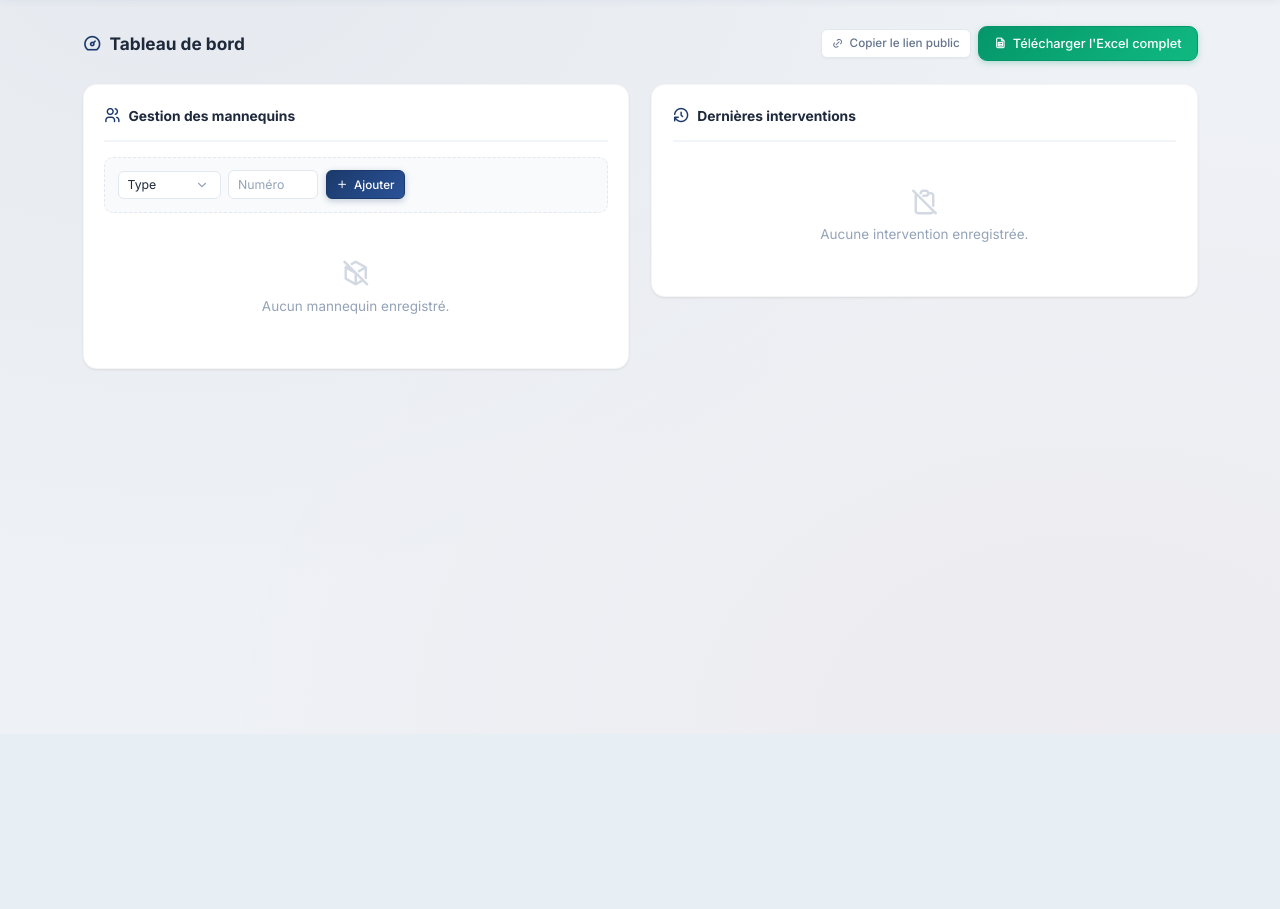
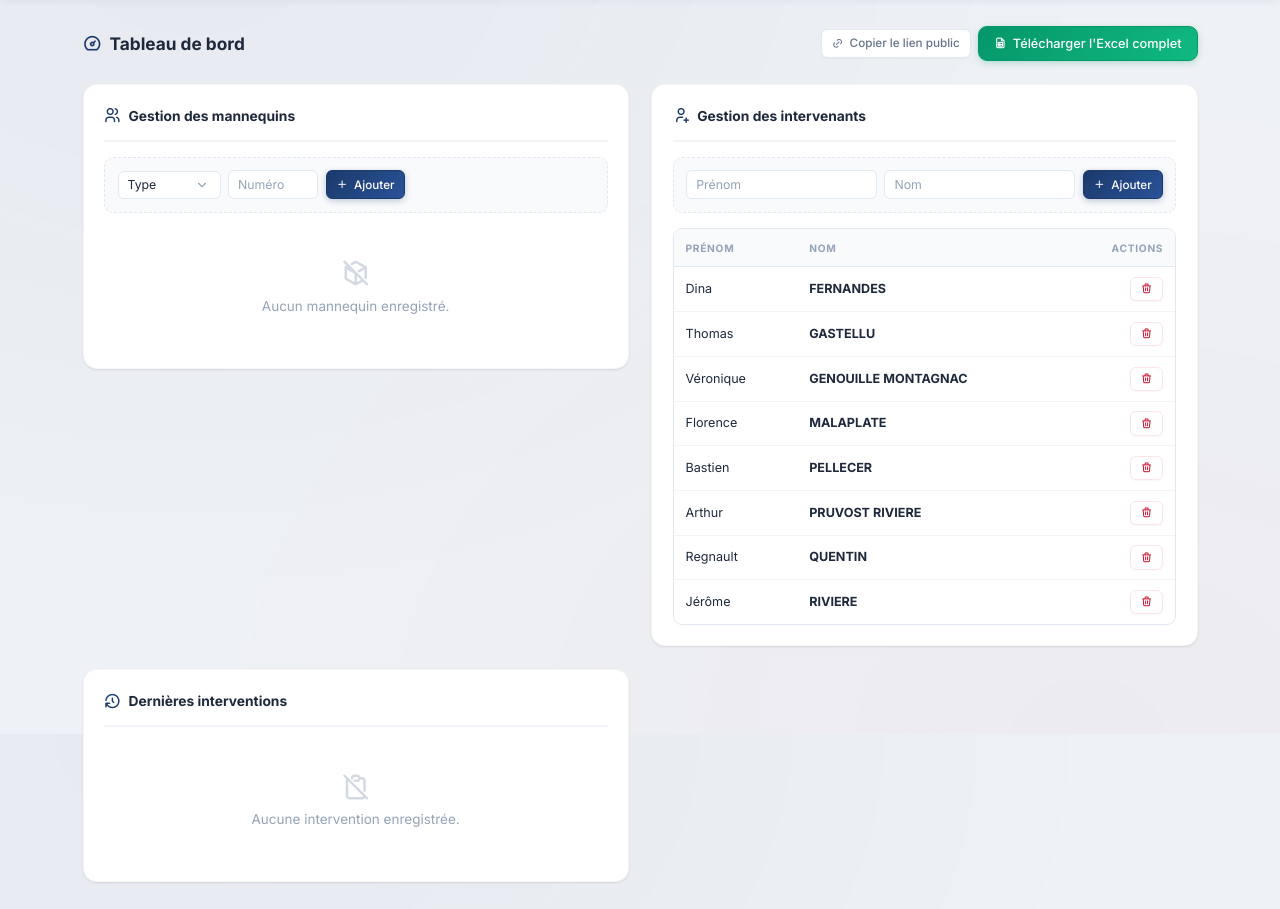
Before and after one commit to Arthur-91140/ALUPS-Mannequin, a Flask app: page /admin/dashboard in a window 1280 px wide. Shown: the part 66-975 px from the top of the page. Before the commit the page ends 436 px from the top, so only its background shows below. Run offline with Flask 3, Linux system fonts and the light colour scheme; the visitor is signed in with stand-in values (Sample User, id 1); data comes from the database, SQL or seed files in the repository; data that the repository does not hold is empty.

Commit message:
Intervenants : liste prédéfinie, gestion admin et saisie manuelle
- Nouvelle table `intervenants` amorcée avec 8 formateurs (si vide)
- Formulaire public : liste déroulante + option « Saisir manuellement »
- Admin : ajout et suppression d'intervenants (historique préservé)
- Tri des plus actifs en tête (COUNT interventions, sans indicateur affiché)

Co-Authored-By: Claude Opus 4.8 <noreply@anthropic.com>

```diff
--- a/app.py
+++ b/app.py
@@ -46,6 +46,19 @@ app.config['PERMANENT_SESSION_LIFETIME'] = timedelta(days=30)
 
 MANNEQUIN_TYPES = ['Homme', 'Femme', 'Enfant', 'Nourrisson']
 DEFAULT_ADMIN_PASSWORD = 'ALUPSAdmin'
+
+# Intervenants pré-enregistrés : amorçage initial de la table `intervenants`.
+# Format (prénom, nom) — le nom peut comporter plusieurs mots.
+DEFAULT_INTERVENANTS = [
+    ('Arthur', 'PRUVOST RIVIERE'),
+    ('Dina', 'FERNANDES'),
+    ('Jérôme', 'RIVIERE'),
+    ('Florence', 'MALAPLATE'),
+    ('Thomas', 'GASTELLU'),
+    ('Bastien', 'PELLECER'),
+    ('Véronique', 'GENOUILLE MONTAGNAC'),
+    ('Regnault', 'QUENTIN'),
+]
 
 # Statuts possibles d'un mannequin (clé stockée en base -> affichage)
 STATUTS = {
@@ -102,6 +115,13 @@ def init_db():
             created_at TIMESTAMP DEFAULT CURRENT_TIMESTAMP,
             FOREIGN KEY (intervention_id) REFERENCES interventions(id) ON DELETE CASCADE
         );
+        CREATE TABLE IF NOT EXISTS intervenants (
+            id INTEGER PRIMARY KEY AUTOINCREMENT,
+            prenom TEXT NOT NULL,
+            nom TEXT NOT NULL,
+            created_at TIMESTAMP DEFAULT CURRENT_TIMESTAMP,
+            UNIQUE(prenom, nom)
+        );
     ''')
     # Add column if missing (preserves existing data)
     try:
@@ -152,6 +172,14 @@ def init_db():
         ''')
         conn.execute('PRAGMA foreign_keys = ON')
 
+    # Amorçage de la liste d'intervenants — uniquement si la table est vide,
+    # afin de ne pas réintroduire ceux supprimés ensuite par l'administrateur.
+    if conn.execute('SELECT COUNT(*) FROM intervenants').fetchone()[0] == 0:
+        conn.executemany(
+            'INSERT OR IGNORE INTO intervenants (prenom, nom) VALUES (?, ?)',
+            DEFAULT_INTERVENANTS
+        )
+
     conn.commit()
     conn.close()
 
@@ -163,6 +191,24 @@ def is_admin_setup():
     admin = conn.execute('SELECT id FROM admin LIMIT 1').fetchone()
     conn.close()
     return admin is not None
+
+
+def get_intervenants_ordered():
+    """Intervenants avec les plus actifs en tête : tri par nombre
+    d'interventions décroissant, puis alphabétique. Le décompte sert
+    uniquement au classement et n'est pas renvoyé (aucun indicateur affiché)."""
+    conn = get_db()
+    rows = conn.execute('''
+        SELECT iv.id, iv.prenom, iv.nom
+        FROM intervenants iv
+        LEFT JOIN interventions i
+               ON i.prenom = iv.prenom AND i.nom = iv.nom
+        GROUP BY iv.id, iv.prenom, iv.nom
+        ORDER BY COUNT(i.id) DESC,
+                 iv.nom COLLATE NOCASE, iv.prenom COLLATE NOCASE
+    ''').fetchall()
+    conn.close()
+    return [dict(r) for r in rows]
 
 
 def admin_required(f):
@@ -205,6 +251,7 @@ def formulaire():
     return render_template(
         'form.html',
         mannequins=mannequins,
+        intervenants=get_intervenants_ordered(),
         types=MANNEQUIN_TYPES,
         pre_type=pre_type,
         pre_numero=pre_numero,
@@ -217,8 +264,21 @@ def formulaire():
 def formulaire_submit():
     mannequin_id = request.form.get('mannequin_id')
     date = request.form.get('date')
+    intervenant_id = request.form.get('intervenant_id', '')
     prenom = request.form.get('prenom', '').strip()
     nom = request.form.get('nom', '').strip()
+
+    # Intervenant : soit choisi dans la liste prédéfinie, soit saisi à la main.
+    # Un intervenant sélectionné prime sur les champs texte.
+    if intervenant_id.isdigit():
+        conn = get_db()
+        iv = conn.execute(
+            'SELECT prenom, nom FROM intervenants WHERE id = ?', (intervenant_id,)
+        ).fetchone()
+        conn.close()
+        if iv:
+            prenom, nom = iv['prenom'], iv['nom']
+
     nettoyage = request.form.get('nettoyage')
     changement_poumons = request.form.get('changement_poumons')
     reparation = request.form.get('reparation')
@@ -258,6 +318,7 @@ def formulaire_submit():
         return render_template(
             'form.html',
             mannequins=mannequins,
+            intervenants=get_intervenants_ordered(),
             types=MANNEQUIN_TYPES,
             pre_type=request.form.get('type_select', ''),
             pre_numero=request.form.get('numero_select', ''),
@@ -526,6 +587,7 @@ def admin_dashboard():
     return render_template(
         'admin_dashboard.html',
         mannequins=mannequins,
+        intervenants=get_intervenants_ordered(),
         recent=recent,
         types=MANNEQUIN_TYPES,
         statuts=STATUTS,
@@ -627,6 +689,45 @@ def admin_delete_mannequin(mannequin_id):
     conn.commit()
     conn.close()
     flash('Mannequin supprimé.', 'success')
+    return redirect(url_for('admin_dashboard'))
+
+
+@app.route('/admin/intervenants/add', methods=['POST'])
+@admin_required
+def admin_add_intervenant():
+    prenom = request.form.get('prenom', '').strip()
+    nom = request.form.get('nom', '').strip()
+
+    if not prenom or not nom:
+        flash('Veuillez indiquer le prénom et le nom de l\'intervenant.', 'danger')
+        return redirect(url_for('admin_dashboard'))
+
+    conn = get_db()
+    try:
+        conn.execute(
+            'INSERT INTO intervenants (prenom, nom) VALUES (?, ?)',
+            (prenom, nom)
+        )
+        conn.commit()
+        flash(f'Intervenant {prenom} {nom} ajouté.', 'success')
+    except sqlite3.IntegrityError:
+        flash(f'L\'intervenant {prenom} {nom} existe déjà.', 'danger')
+    finally:
+        conn.close()
+
+    return redirect(url_for('admin_dashboard'))
+
+
+@app.route('/admin/intervenants/<int:intervenant_id>/delete', methods=['POST'])
+@admin_required
+def admin_delete_intervenant(intervenant_id):
+    # Retire l'intervenant de la liste prédéfinie. Les interventions déjà
+    # enregistrées conservent le prénom/nom saisis : l'historique reste intact.
+    conn = get_db()
+    conn.execute('DELETE FROM intervenants WHERE id = ?', (intervenant_id,))
+    conn.commit()
+    conn.close()
+    flash('Intervenant retiré de la liste.', 'success')
     return redirect(url_for('admin_dashboard'))
 
 
--- a/templates/admin_dashboard.html
+++ b/templates/admin_dashboard.html
@@ -73,6 +73,42 @@
         <div class="empty-state">
             <i class="ti ti-box-off"></i>
             Aucun mannequin enregistré.
+        </div>
+        {% endif %}
+    </div>
+
+    <div class="section">
+        <p class="section-head"><i class="ti ti-user-plus"></i> Gestion des intervenants</p>
+
+        <form method="POST" action="{{ url_for('admin_add_intervenant') }}" class="add-row">
+            <input type="text" class="input input-sm" name="prenom" placeholder="Prénom" required style="width:auto; flex:1; min-width:110px;">
+            <input type="text" class="input input-sm" name="nom" placeholder="Nom" required style="width:auto; flex:1; min-width:110px;">
+            <button type="submit" class="btn btn-primary btn-sm"><i class="ti ti-plus"></i> Ajouter</button>
+        </form>
+
+        {% if intervenants %}
+        <div class="table-wrap">
+            <table>
+                <thead><tr><th>Prénom</th><th>Nom</th><th class="tr">Actions</th></tr></thead>
+                <tbody>
+                    {% for iv in intervenants %}
+                    <tr>
+                        <td>{{ iv.prenom }}</td>
+                        <td><strong>{{ iv.nom }}</strong></td>
+                        <td class="tr">
+                            <form method="POST" action="{{ url_for('admin_delete_intervenant', intervenant_id=iv.id) }}" style="display:inline;" onsubmit="return confirm('Retirer {{ iv.prenom }} {{ iv.nom }} de la liste ? (l\'historique des interventions est conservé)')">
+                                <button class="btn btn-outline btn-sm" data-c="red" title="Supprimer"><i class="ti ti-trash"></i></button>
+                            </form>
+                        </td>
+                    </tr>
+                    {% endfor %}
+                </tbody>
+            </table>
+        </div>
+        {% else %}
+        <div class="empty-state">
+            <i class="ti ti-user-off"></i>
+            Aucun intervenant enregistré.
         </div>
         {% endif %}
     </div>
```
Also changed, not shown: templates/form.html (+33 -3 lines).
